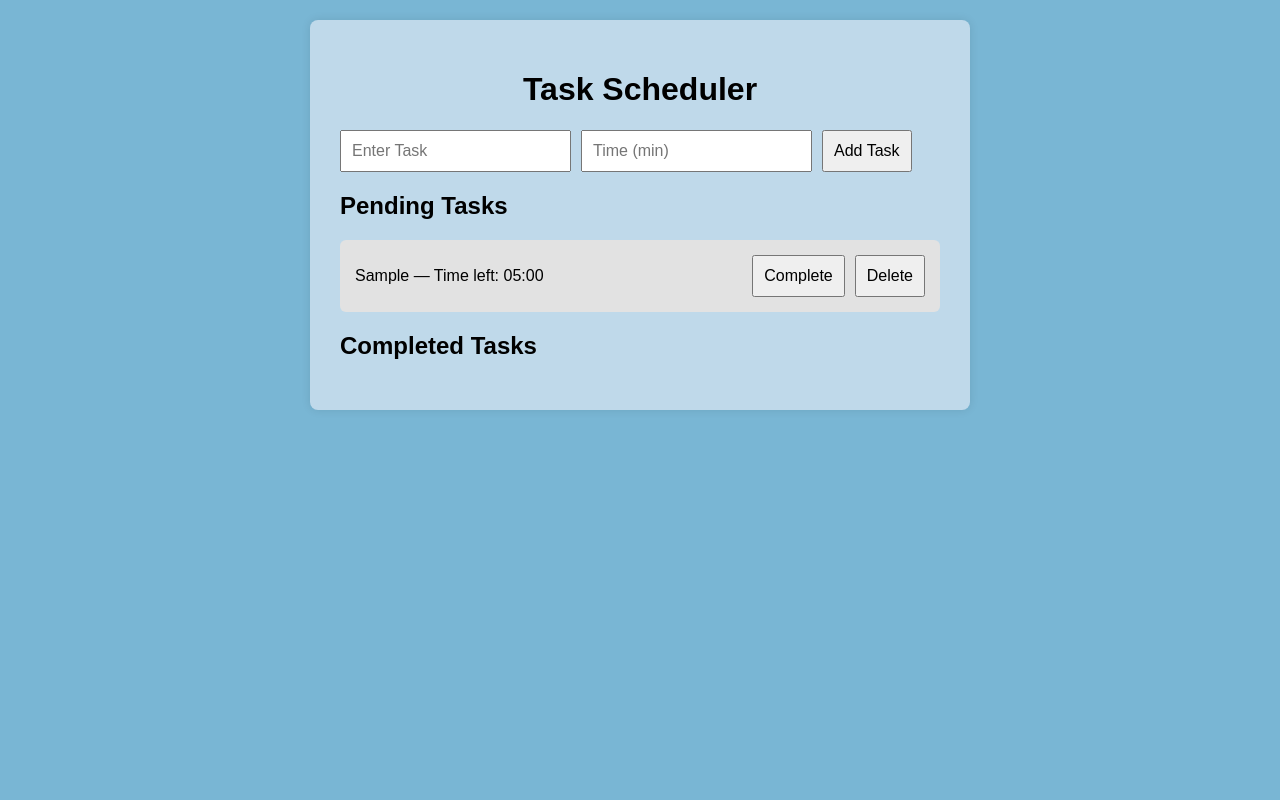
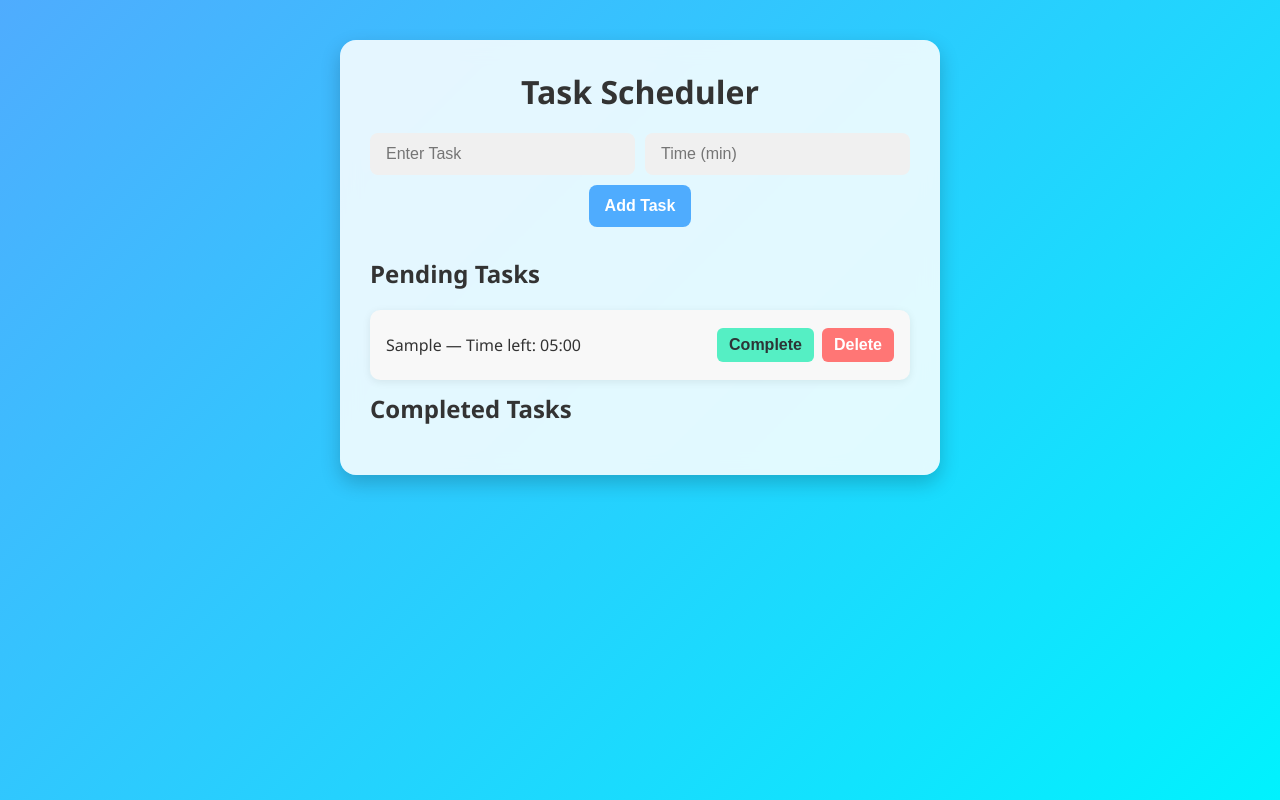
Before and after one commit to harivenkatesh47/Smart-Task-Reminder, a plain HTML site: page index.html in a window 1280 px wide. Both pictures are taken after typing "Sample", "5" into the empty fields and a click on the button "Add Task". Drawn offline with Linux system fonts and the light colour scheme.

Commit message:
Update style.css

```diff
--- a/style.css
+++ b/style.css
@@ -1,37 +1,72 @@
+* {
+    box-sizing: border-box;
+    margin: 0;
+    padding: 0;
+  }
+
   body {
-    font-family: Arial, sans-serif;
-    background: #79b6d4;
-    margin: 0;
-    padding: 20px;
+    font-family: 'Segoe UI', Tahoma, Geneva, Verdana, sans-serif;
+    background: linear-gradient(135deg, #4facfe, #00f2fe);
+    min-height: 100vh;
+    display: flex;
+    justify-content: center;
+    align-items: flex-start;
+    padding: 40px 20px;
+    color: #333;
   }
 
   .container {
     max-width: 600px;
-    background: rgb(191, 217, 234);
+    width: 100%;
+    background: #ffffffdd;
     padding: 30px;
-    border-radius: 8px;
-    margin: auto;
-    box-shadow: 0 0 10px rgba(0,0,0,0.1);
+    border-radius: 16px;
+    box-shadow: 0 8px 20px rgba(0, 0, 0, 0.2);
+    backdrop-filter: blur(10px);
   }
+
   h1 {
     text-align: center;
+    margin-bottom: 20px;
+    color: #333;
+  }
 
+ h2 {
+    margin-bottom: 20px;
+    color: #333;
   }
 
   form {
     display: flex;
+    flex-wrap: wrap;
     gap: 10px;
-    margin-bottom: 20px;
-    flex-wrap: wrap;
+    justify-content: center;
+    margin-bottom: 30px;
   }
 
   input, button {
-    padding: 10px;
+    padding: 12px 16px;
     font-size: 16px;
+    border: none;
+    border-radius: 8px;
+  }
+
+  input {
+    flex: 1;
+    background: #f0f0f0;
+    outline: none;
   }
 
   button {
-    cursor: pointer;
+    background: #4facfe;
+    color: white;
+    font-weight: bold;
+    transition: 0.3s ease;
+  }
+
+  button:hover {
+    background: #00c6ff;
+    transform: scale(1.05);
   }
 
   ul {
@@ -40,15 +75,45 @@ ul {
   }
 
   li {
-    background: #e2e2e2;
-    margin-bottom: 10px;
-    padding: 15px;
-    border-radius: 6px;
+    background: #f8f8f8;
+    margin-bottom: 12px;
+    padding: 18px 16px;
+    border-radius: 10px;
     display: flex;
     justify-content: space-between;
     align-items: center;
+    box-shadow: 0 2px 8px rgba(0, 0, 0, 0.08);
+    transition: 0.3s;
+  }
+
+  li:hover {
+    background: #e6f7ff;
+  }
+
+  .task-label {
+    font-size: 16px;
+    font-weight: 500;
   }
 
   .task-actions button {
-    margin-left: 10px;
+    margin-left: 8px;
+    background: #ff7675;
+    color: white;
+    padding: 8px 12px;
+    border-radius: 6px;
+    transition: background 0.3s;
   }
+
+  .task-actions button:hover {
+    background: #d63031;
+  }
+
+  .task-actions button:first-child {
+    background: #55efc4;
+    color: #2d3436;
+  }
+
+  .task-actions button:first-child:hover {
+    background: #00b894;
+    color: white;
+  }
```
Lines whose indentation alone changed are shown as unchanged.
